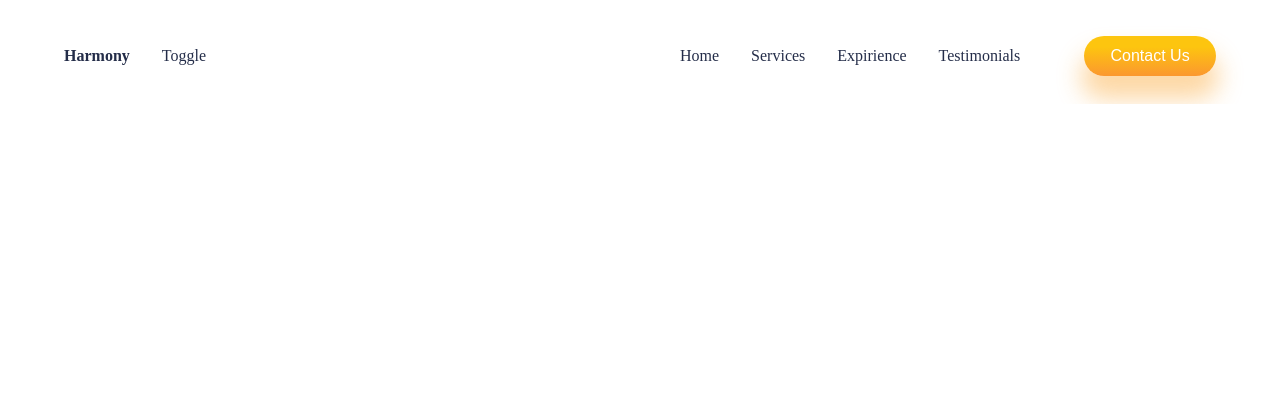
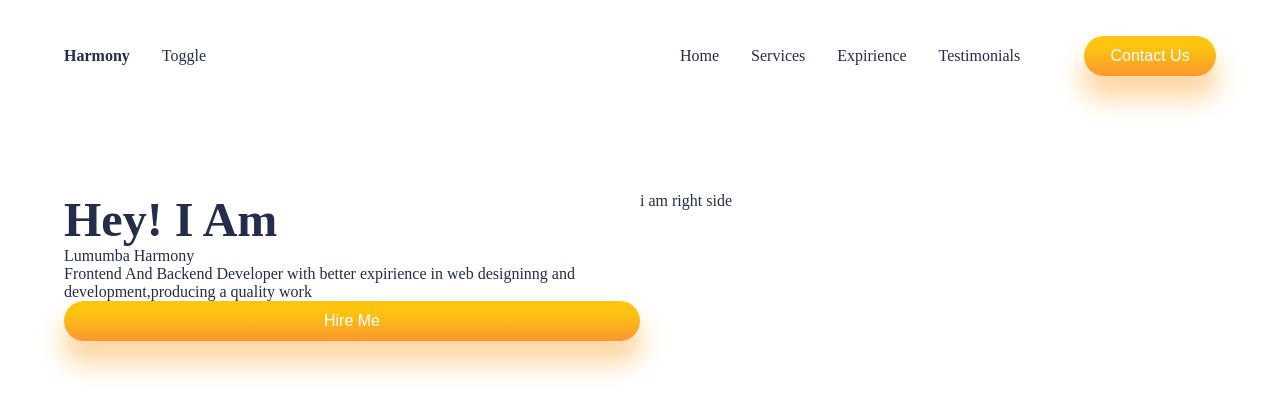
Before and after one commit to ha165/react-portfolio, a React (Create React App) app: page / in a window 1280 px wide. Shown: the top 416 px of the page. Built offline with nearby package versions, Linux system fonts and the light colour scheme.

Commit message:
Intro styling

```diff
--- a/src/App.js
+++ b/src/App.js
@@ -1,9 +1,11 @@
 import NavBar from "./components/Navbar/NavBar";
+import InTro from "./components/Intro/InTro";
 import './App.css'
 function App() {
   return (
     <div className="App">
       <NavBar />
+      <InTro />
     </div>
   );
 }
--- a/src/components/Intro/InTro.jsx
+++ b/src/components/Intro/InTro.jsx
@@ -1,5 +1,5 @@
 import React from 'react'
-
+import './Intro.css'
 const InTro = () => {
     return (
         <div className="intro">
@@ -9,8 +9,11 @@ const InTro = () => {
                     <span>Lumumba Harmony</span>
                     <span>Frontend And Backend Developer with better expirience in web designinng and development,producing a quality work</span>
                 </div>
+                <button className="button i-button">Hire Me</button>
             </div>
-            <div className="i-right"></div>
+            <div className="i-right">
+                i am right side
+            </div>
         </div>
     )
 }
--- a/src/components/Intro/Intro.css
+++ b/src/components/Intro/Intro.css
@@ -0,0 +1,25 @@
+.intro {
+  display: flex;
+  height: 77vh;
+  margin-top: 6rem;
+}
+.i-left {
+  display: flex;
+  position: relative;
+  flex: 1;
+  flex-direction: column;
+}
+
+.i-name {
+  display: flex;
+  flex-direction: column;
+}
+.i-name > :nth-child(1) {
+  color: var(--black);
+  font-weight: bold;
+  font-size: 3rem;
+}
+
+.i-right {
+  flex: 1;
+}
```
